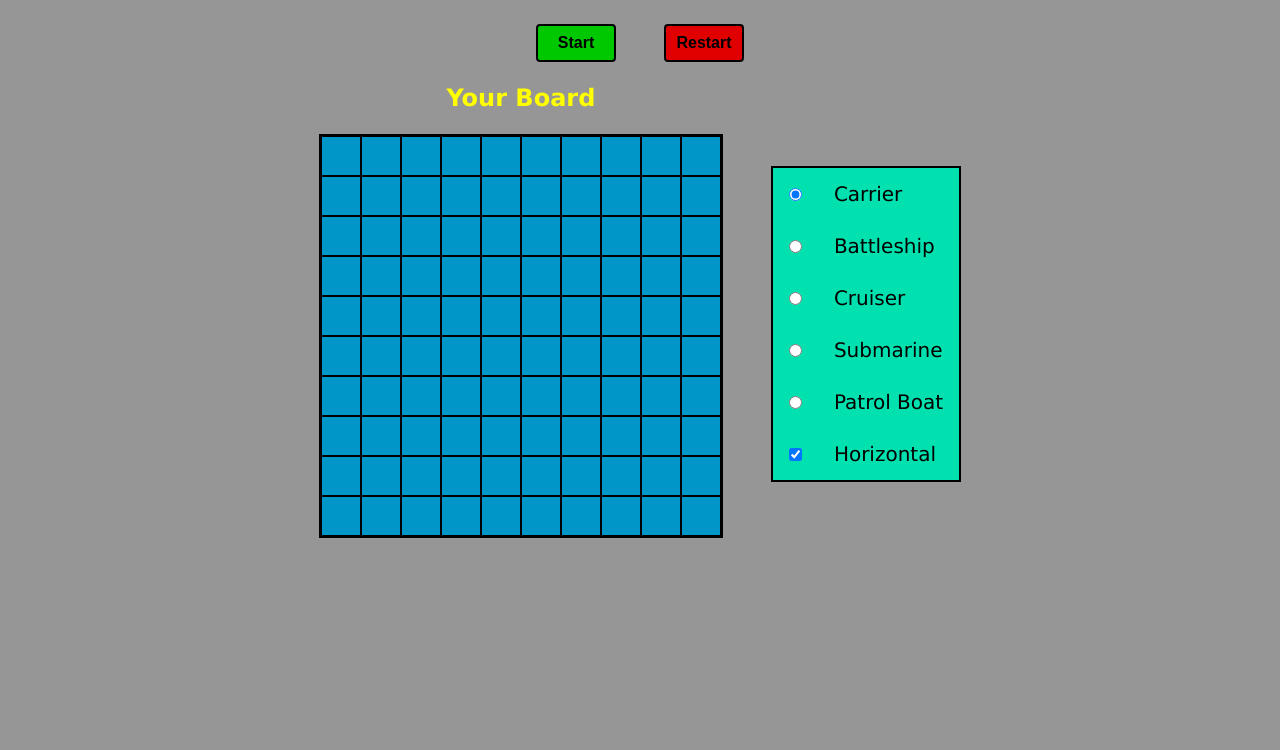
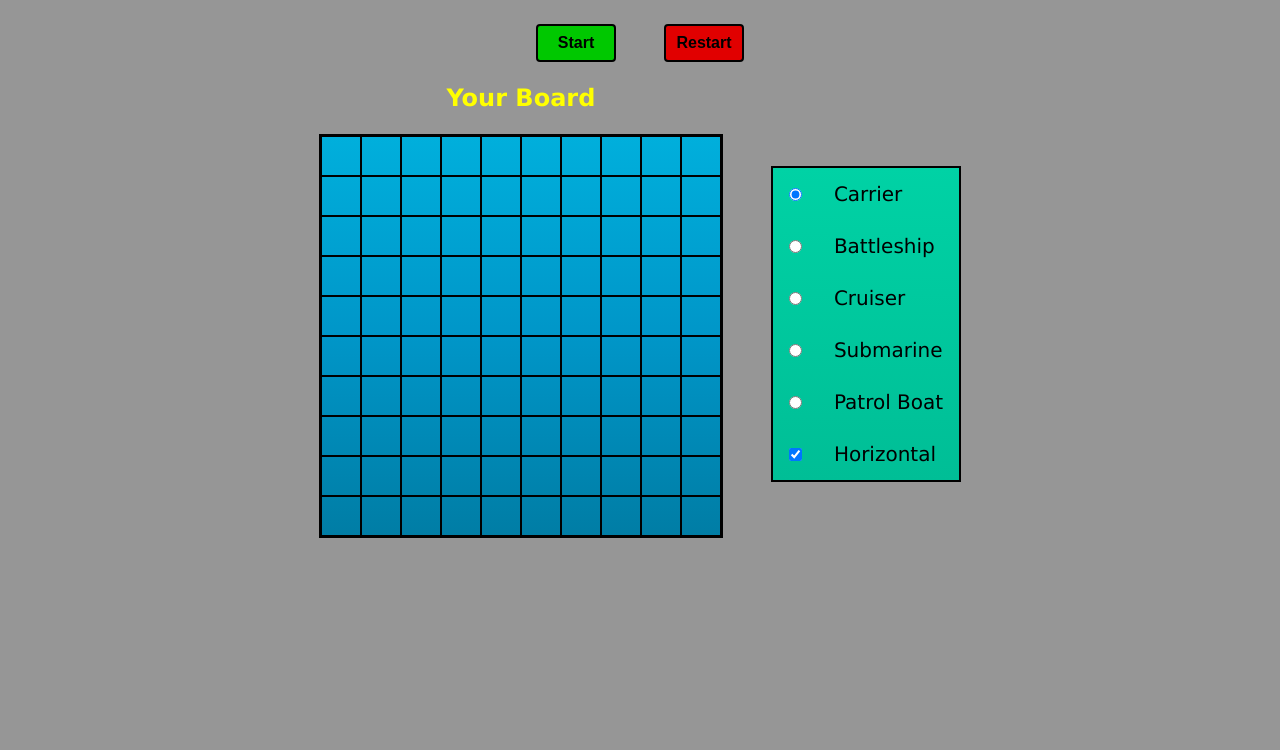
Before and after one commit to gizinski-jacek/Battleship-game-project, a plain HTML site: page index.html in a window 1280 px wide. Shown: the top 750 px of the page. Drawn offline with Linux system fonts and the light colour scheme.

Commit message:
Minor colors adjustments

```diff
--- a/style.css
+++ b/style.css
@@ -74,13 +74,17 @@ button:hover {
 	margin: 1.5rem;
 	border: 2px solid rgb(0, 0, 0);
 	box-sizing: border-box;
+	background: linear-gradient(
+		rgb(0, 175, 220),
+		rgb(0, 150, 200),
+		rgb(0, 125, 165)
+	);
 }
 
 .cellHuman,
 .cellComputer {
 	height: 2.5rem;
 	width: 2.5rem;
-	background-color: rgb(0, 150, 200);
 	border: 1px solid rgb(0, 0, 0);
 	user-select: none;
 }
@@ -101,7 +105,7 @@ button:hover {
 	display: flex;
 	flex-direction: column;
 	margin: 1.5rem;
-	background-color: rgb(0, 225, 175);
+	background: linear-gradient(rgb(0, 210, 165), rgb(0, 190, 150));
 	border: 2px solid rgb(0, 0, 0);
 	height: fit-content;
 }
```
